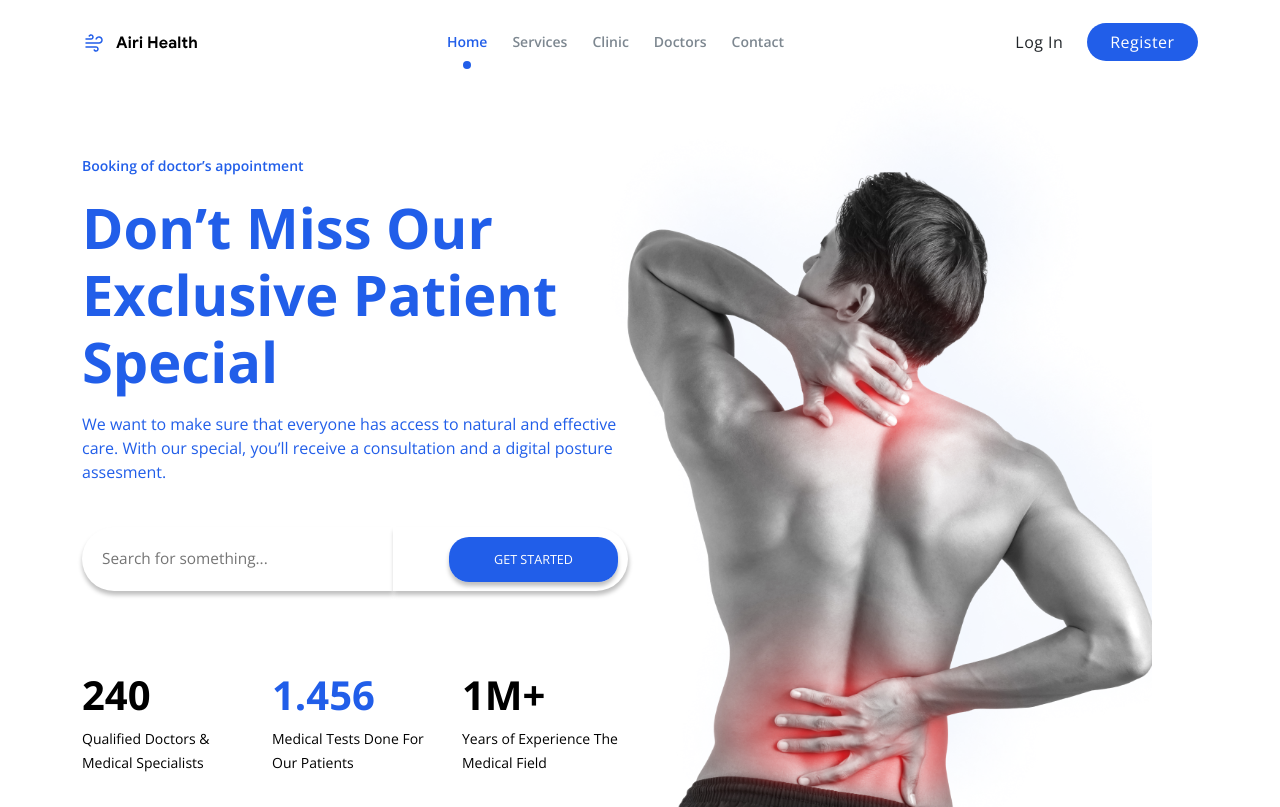
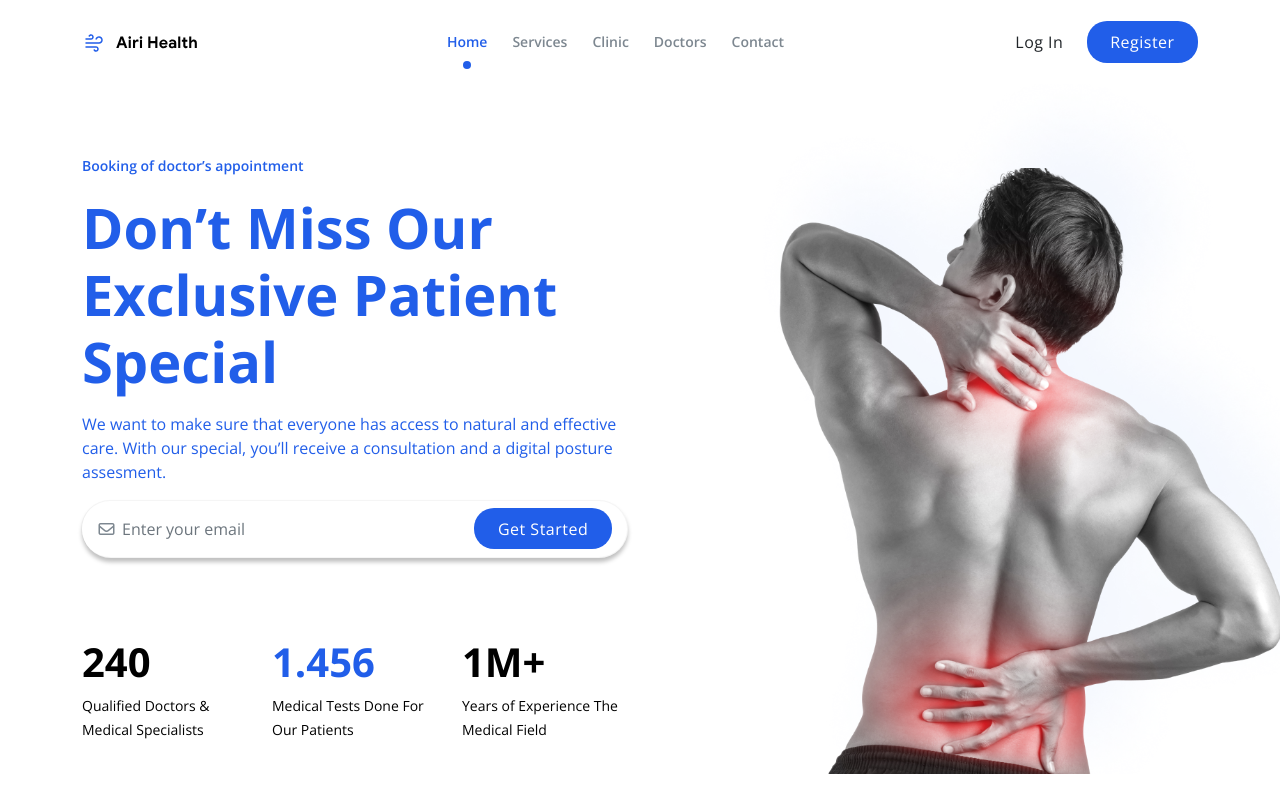
Before and after one commit to ZERO-KAMAL/fitness, a plain HTML site: page index.html in a window 1280 px wide. Drawn offline with nearby package versions, Linux system fonts and the light colour scheme.

Commit message:
last push

```diff
--- a/assets/css/_global.scss
+++ b/assets/css/_global.scss
@@ -25,7 +25,7 @@ a {
 .btn {
     font-weight: normal;
     letter-spacing: 0.5px;
-    padding: 0.375rem 1.4rem;
+    padding: 0.475rem 1.4rem;
     text-transform: capitalize;
 }
 .btn-first {
--- a/assets/css/index.scss
+++ b/assets/css/index.scss
@@ -90,6 +90,7 @@
 //mainbanner
 #mainbanner {
     position: relative;
+    z-index: 1;
     &::after {
         background-image: url(/assets/images/banner-img.png);
         background-repeat: no-repeat;
@@ -100,11 +101,13 @@
         position: absolute;
         content: "";
         top: 0%;
-        right: 10%;
+        right: 0%;
+        z-index: -1;
     }
     .mainbanner__content {
         // margin-top: 2rem;
         .mainbanner__content-top {
+            z-index: 999;
             span {
                 color: $text-blue;
                 font-weight: 600;
@@ -121,49 +124,38 @@
                 font-size: 1rem;
                 color: $text-blue;
             }
-            .searchbox-wrap {
+            .input-group {
+                position: relative;
                 display: flex;
-                width: 100%;
-                margin-top: 8%;
-                margin-left: auto;
-                margin-right: auto;
-
+                align-items: center;
+                box-shadow: 0px 4px 4px rgba(0, 0, 0, 0.25);
+                border-radius: 50px;
                 input {
-                    flex: 1;
-                    padding: 20px;
-                    font-size: 1.1em;
-                    border-top-left-radius: 50px;
-                    border-bottom-left-radius: 50px;
-                    box-shadow: none;
-                    border: none;
-                    box-shadow: 0px 4px 4px rgba(0, 0, 0, 0.25);
+                    border: 1px solid rgba(211, 210, 210, 0.22);
+                    border-radius: 50px;
+                    padding: 1rem;
+                    padding-left: 40px;
+                    &:focus {
+                        outline: none;
+                        box-shadow: none;
+                    }
                 }
-
-                button {
-                    padding-right: 10px;
-                    background-color: #fff;
-                    border-top-right-radius: 50px;
-                    border-bottom-right-radius: 50px;
-                    box-shadow: 1px 4px 4px rgba(0, 0, 0, 0.25);
-                    border: none;
-                    cursor: pointer;
-                    cursor: hand;
-
-                    span {
-                        margin-left: 50px;
-                        padding: 14px 45px;
-                        font-size: 0.9em;
-                        text-transform: uppercase;
-                        font-weight: 300;
-                        color: #fff;
-                        background-color: $text-blue;
-                        border-radius: 20px;
-                        box-shadow: 0px 4px 4px rgba(0, 0, 0, 0.25);
-                    }
+                .icon {
+                    position: absolute;
+                    left: 3%;
+                    z-index: 999;
+                    font-size: 1rem;
+                }
+                .input-group-btn {
+                    position: absolute;
+                    right: 3%;
+                    display: block;
+                    z-index: 99999;
                 }
             }
         }
         .mainbanner-counting {
+            margin-top: 2.5rem;
             .mainbanner-counting__box {
                 h1 {
                     color: $text-black;
@@ -197,4 +189,7 @@
             display: none;
         }
     }
+    @media screen and (max-width: 767px) {
+        text-align: center;
+    }
 }
--- a/index.html
+++ b/index.html
@@ -124,13 +124,25 @@
                   effective care. With our special, you’ll receive a
                   consultation and a digital posture assesment.
                 </p>
-                <div class="searchbox-wrap">
-                  <input type="text" placeholder="Search for something..." />
-                  <button><span>Get Started</span></button>
+                <div class="input-group">
+                  <div class="icon">
+                    <i class="fa-regular fa-envelope"></i>
+                  </div>
+                  <input
+                    type="text"
+                    class="form-control w-100"
+                    name="email"
+                    placeholder="Enter your email"
+                  />
+                  <span class="input-group-btn">
+                    <button class="btn btn-first" type="button">
+                      Get Started
+                    </button>
+                  </span>
                 </div>
               </div>
 
-              <div class="mainbanner-counting">
+              <div class="mainbanner-counting ">
                 <div class="row">
                   <div class="col-md-4">
                     <div class="mainbanner-counting__box">
```
Also changed, not shown: assets/css/index.css, 1 other file.
